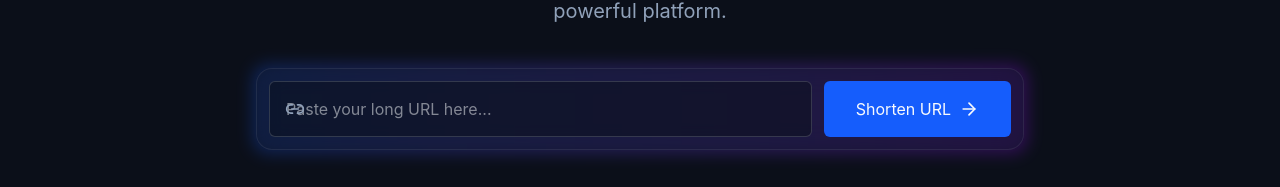
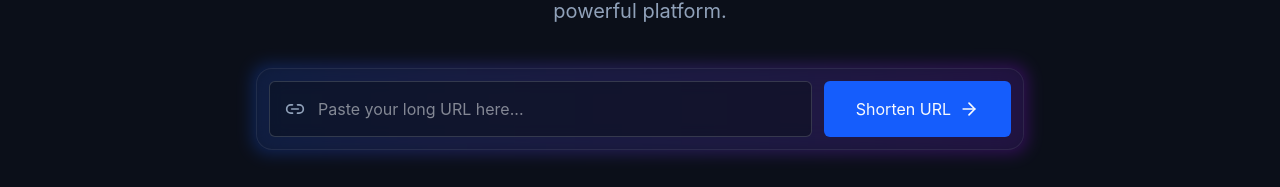
Before and after one commit to mashrafimahin/Trimliy-Audit, a React (Vite) app: page / in a window 1280 px wide. Shown: the part 414-601 px from the top of the page. Built offline with nearby package versions, Linux system fonts and the light colour scheme.

Commit message:
Layout Updated : Styling on Input Field

```diff
--- a/src/layout/Hero.layout.jsx
+++ b/src/layout/Hero.layout.jsx
@@ -31,7 +31,10 @@ function Hero() {
           <div className="relative glass-card p-2 md:p-3 flex flex-col md:flex-row gap-3">
             <div className="flex-1 relative">
               <Link2 className="absolute left-4 top-1/2 -translate-y-1/2 text-slate-400 w-5 h-5" />
-              <Input placeholder={"Paste your long URL here..."} />
+              <Input
+                placeholder={"Paste your long URL here..."}
+                className={"pl-12"}
+              />
             </div>
             <Button>
               Shorten URL <ArrowRight className="ml-2 w-5 h-5" />
```
